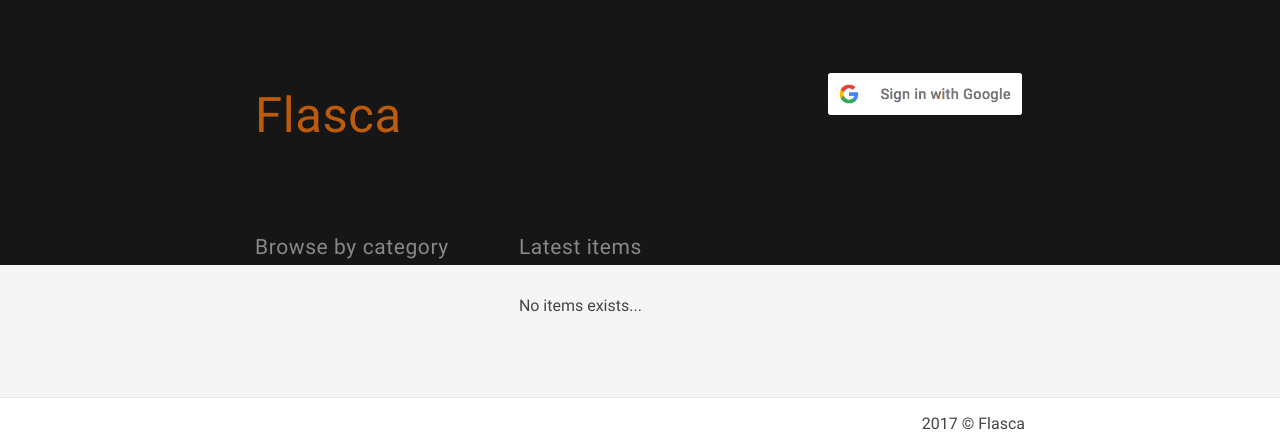
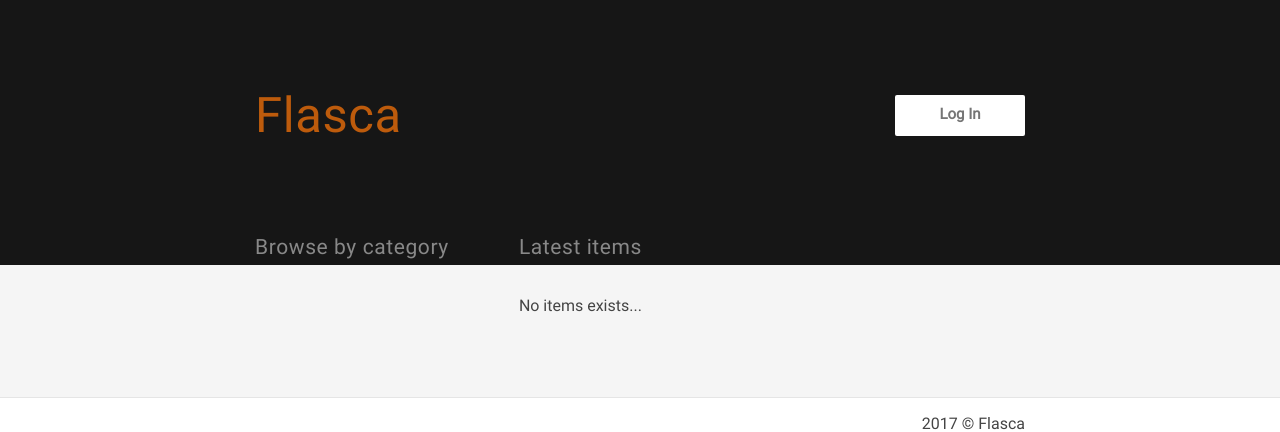
Before and after one commit to syafaatk/catalog-1, a Flask app: page / in a window 1280 px wide. Shown: the top 432 px of the page. Run offline with Flask 2, Linux system fonts and the light colour scheme; data comes from the database, SQL or seed files in the repository; data that the repository does not hold is empty; parts of the project's set-up code (start-up, migrations or seed data) failed here and were passed over; some libraries are stand-ins or nearby versions.

Commit message:
Re-design the Login button position, add Cancel button

```diff
--- a/static/css/style.css
+++ b/static/css/style.css
@@ -105,7 +105,24 @@ body.has-modal {
 }
 
 .login-container {
-  width: 200px;
+  width: auto;
+  margin-top: 24.5px;
+}
+
+.login {
+  background-color: #fff;
+  border: none;
+  border-radius: 2px;
+  color: #757575;
+  cursor: pointer;
+  font-family: "Roboto";
+  font-size: 15px;
+  font-weight: bold;
+  height: 41px;
+  outline: none;
+  padding: 0 16px;
+  text-transform: none;
+  width: 130px;
 }
 
 .drawer-button {
@@ -160,6 +177,10 @@ body.has-modal {
 .item-photo__extra img {
   width: 100px;
   height: 100px;
+}
+
+.main-content__item-form .mdl-textfield__input {
+  border-radius: 0;
 }
 
 .main-content__item-form .field-error {
@@ -244,6 +265,10 @@ body.has-modal {
   white-space: nowrap;
 }
 
+.login-modal .login-container {
+  width: 200px;
+}
+
 .login-modal__cancel-button {
   background-color: transparent;
   color: inherit;
@@ -281,13 +306,17 @@ body.has-modal {
   opacity: 1;
 }
 
-.item-add-button {
+.floated-button {
   position: fixed;
   bottom: 0;
   right: 0;
   margin-bottom: 15px;
   margin-right: 15px;
   z-index: 9998;
+}
+
+.floated-button .cancel-button {
+  background-color: rgb(238,238,238);
 }
 
 @media screen and (min-width: 576px) {
--- a/static/js/script.js
+++ b/static/js/script.js
@@ -2,6 +2,7 @@
   'use strict';
 
   var body = $('body'),
+      loginButton = $('.login'),
       logoutButton = $('.logout'),
       navDrawer = $('.nav-drawer'),
       drawerButton = $('.drawer-button'),
@@ -10,6 +11,7 @@
       loginModal = $('.login-modal'),
       loginModalCancelButton = $('.login-modal__cancel-button');
 
+  loginButton.click(toggleLoginModal);
   logoutButton.click(logout);
   drawerButton.click(toggleNavDrawer);
   obfuscator.click(toggleNavDrawer);
--- a/templates/base.html
+++ b/templates/base.html
@@ -23,6 +23,15 @@
     <script defer src="{{ url_for('static', filename='js/script.js') }}"></script>
   </head>
   <body>
+    <!-- FB JavaScript SDK -->
+    <!-- <div id="fb-root"></div>
+    <script>(function(d, s, id) {
+      var js, fjs = d.getElementsByTagName(s)[0];
+      if (d.getElementById(id)) return;
+      js = d.createElement(s); js.id = id;
+      js.src = "//connect.facebook.net/en_GB/sdk.js#xfbml=1&version=v2.8";
+      fjs.parentNode.insertBefore(js, fjs);
+    }(document, 'script', 'facebook-jssdk'));</script> -->
     <div class="container-fluid">
       <header class="row">
         <div class="col-sm-12 top-header">
@@ -44,9 +53,7 @@
             </div>
             {% else %}
             <div class="login-container">
-              <a class="login" href="{{ url_for('login') }}">
-                <img class="img-fluid" src="{{ url_for('static', filename='img/gbtn_normal.png') }}" alt="Google log in">
-              </a>
+              <button class="login">Log In</button>
             </div>
             {% endif %}
           </div>
@@ -85,10 +92,8 @@
           <span class="d-block text-center">{{ user.name|truncate(18, True) }}</span>
           <a class="py-2 logout d-block text-center" href="{{ url_for('logout') }}">Log Out</a>
           {% else %}
-          <div class="login-container mx-auto">
-            <a class="login" href="{{ url_for('login') }}">
-              <img class="img-fluid" src="{{ url_for('static', filename='img/gbtn_normal.png') }}" alt="Google log in">
-            </a>
+          <div class="login-container">
+            <button class="login d-block mx-auto">Log In</button>
           </div>
           {% endif %}
         </div>
@@ -109,9 +114,10 @@
         <div>
           <h3 class="login-modal__title">Log in with social apps</h3>
           <div class="login-container mx-auto mb-5">
-            <a class="login" href="{{ url_for('login') }}">
+            <a href="{{ url_for('login') }}">
               <img class="img-fluid" src="{{ url_for('static', filename='img/gbtn_normal_2.png') }}" alt="Google log in">
             </a>
+            <!-- <div class="fb-login-button" data-max-rows="1" data-size="large" data-show-faces="false" data-auto-logout-link="false"></div> -->
           </div>
           <button class="login-modal__cancel-button mdl-button mdl-js-button mdl-button--fab mdl-js-ripple-effect d-block mx-auto">
             <i class="material-icons">close</i>
@@ -121,11 +127,13 @@
       </div>
 
       {% if user %}
-      <a class="item-add-button" href="{{ url_for('add_item') }}">
-        <button class="mdl-button mdl-js-button mdl-button--fab mdl-js-ripple-effect mdl-button--colored">
-          <i class="material-icons">add</i>
-        </button>
-      </a>
+        {% block floated_button %}
+        <a class="floated-button" href="{{ url_for('add_item') }}">
+          <button class="mdl-button mdl-js-button mdl-button--fab mdl-js-ripple-effect mdl-button--colored">
+            <i class="material-icons">add</i>
+          </button>
+        </a>
+        {% endblock %}
       {% endif %}
     </div>
   </body>
```
Also changed, not shown: templates/add_item.html (+9 -1 lines), templates/edit_item.html (+9 -1 lines).
